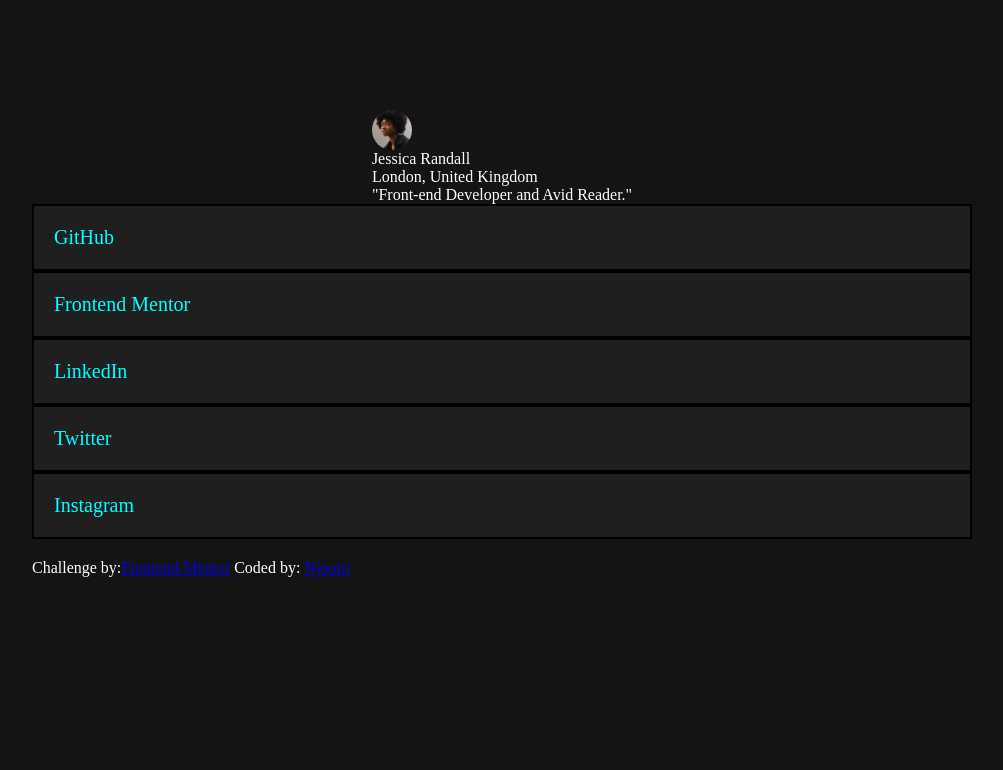
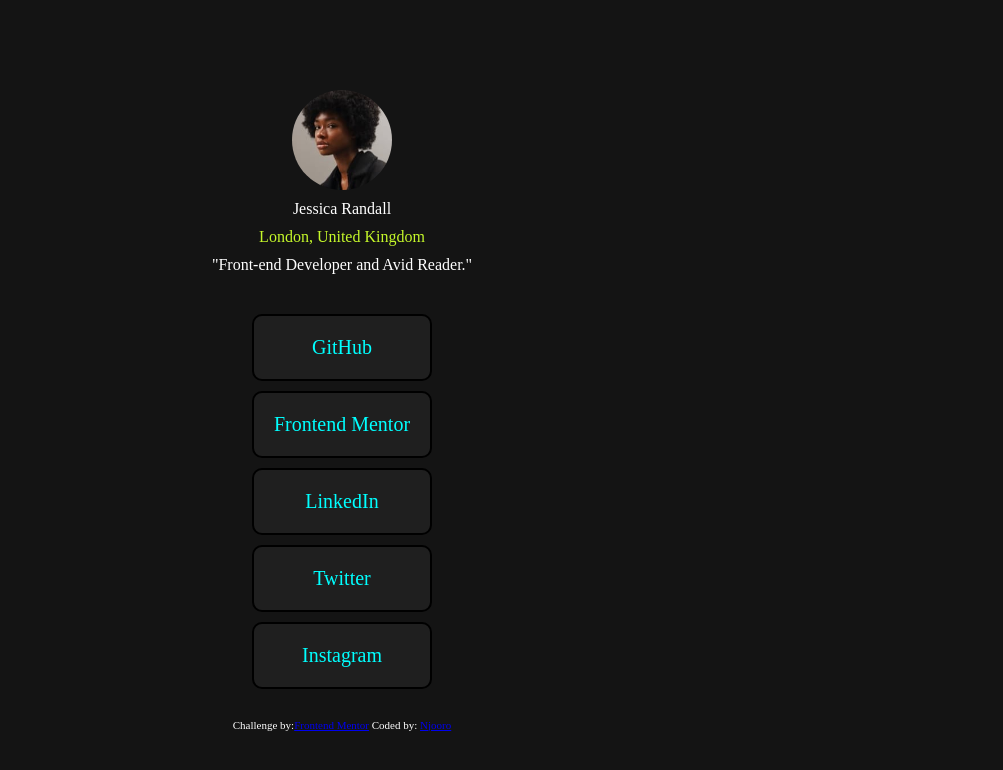
Before and after one commit to Njooro/sociallinksprofile, a plain HTML site: page index.html in a window 1280 px wide. Shown: the whole page, without its empty margins (138-1141 px from the left). Drawn offline with Linux system fonts and the light colour scheme.

Commit message:
css styling

```diff
--- a/style.css
+++ b/style.css
@@ -8,46 +8,45 @@
 body{
     background-color: hsl(0, 0%, 8%);
 
-    /* display: flex;
-    flex-direction: column;
-    justify-content: center;
-    align-items: center; */
+
 
 }
+.container{
+    display:flex;
+    flex-direction: column;
 
+    color: #fff;
+    max-width: 960px;
+    height: 100vh;
+    justify-content: center;
+    align-items: center;
+
+}
 .profile {
     display: flex;
     flex-direction: column;
-    flex-wrap: wrap;
+
     justify-content: center;
-    align-content: center;
+    align-items: center;
+    text-align: center;
+    padding: 20px;
 
 }
 
 .image{
-    height:40px;
+    height:100px;
     border-radius: 50px;
-    width: 40px
+    width: 100px;
+    margin-bottom: 20px;
 }
+ .location{
+    color: hsl(75, 94%, 57%);
+ }
 .image,
 .name,
 .location,
 .description{
-
-    /* display: flex;
-    justify-content: center; */
-}
-.container{
-    color: #fff;
-    max-width: 960px;
-    height: 100%;
-    margin: 100px auto;
-    padding: 10px;
-
-
-    /* border: 2px solid white;
-    border-radius: 15px; */
-
+    margin-bottom: 10px;
 }
 
 .link{
@@ -56,8 +55,13 @@ body{
    padding: 20px;
    color: aqua;
    font-size: 20px;
+   margin: 10px;
+   border-radius: 10px;
+   text-align: center;
 
 }
 .attribution{
     margin-top: 20px;
+    font-size: 11px;
+    text-align: center;
 }
```
